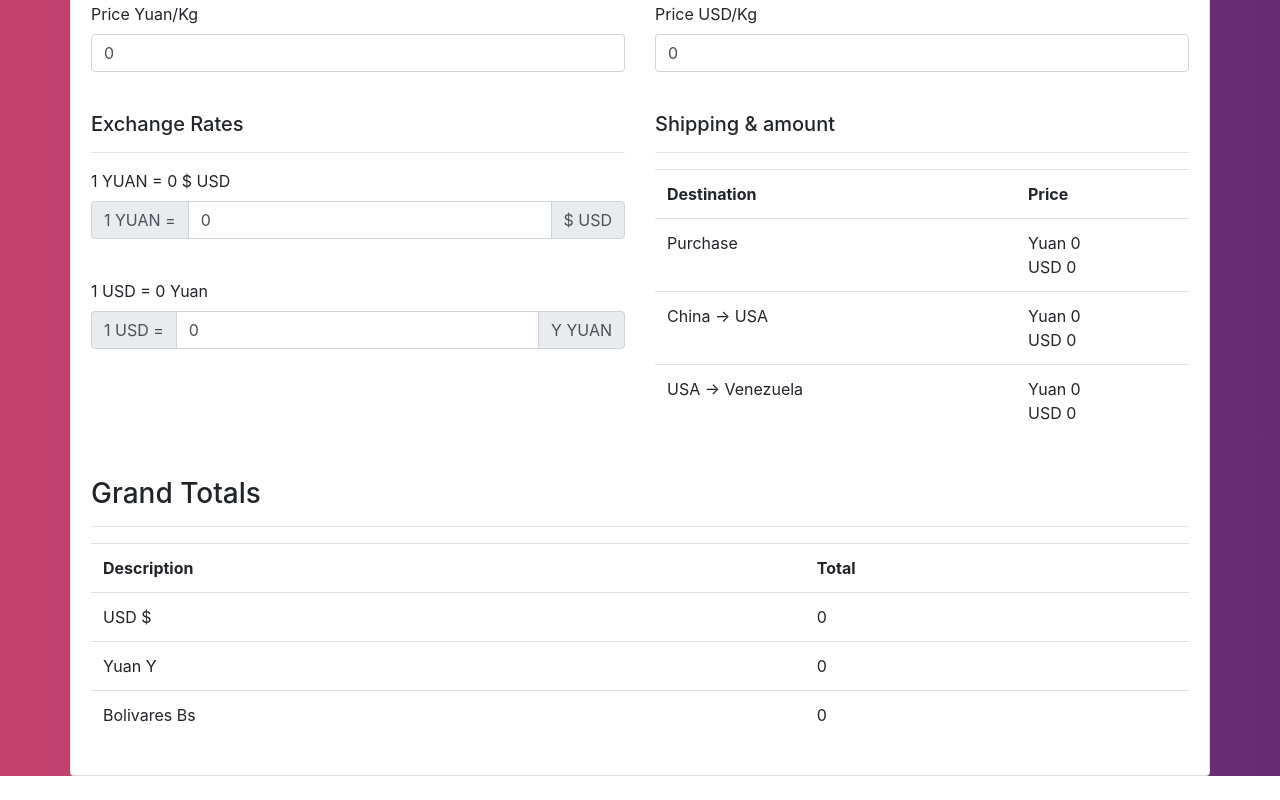
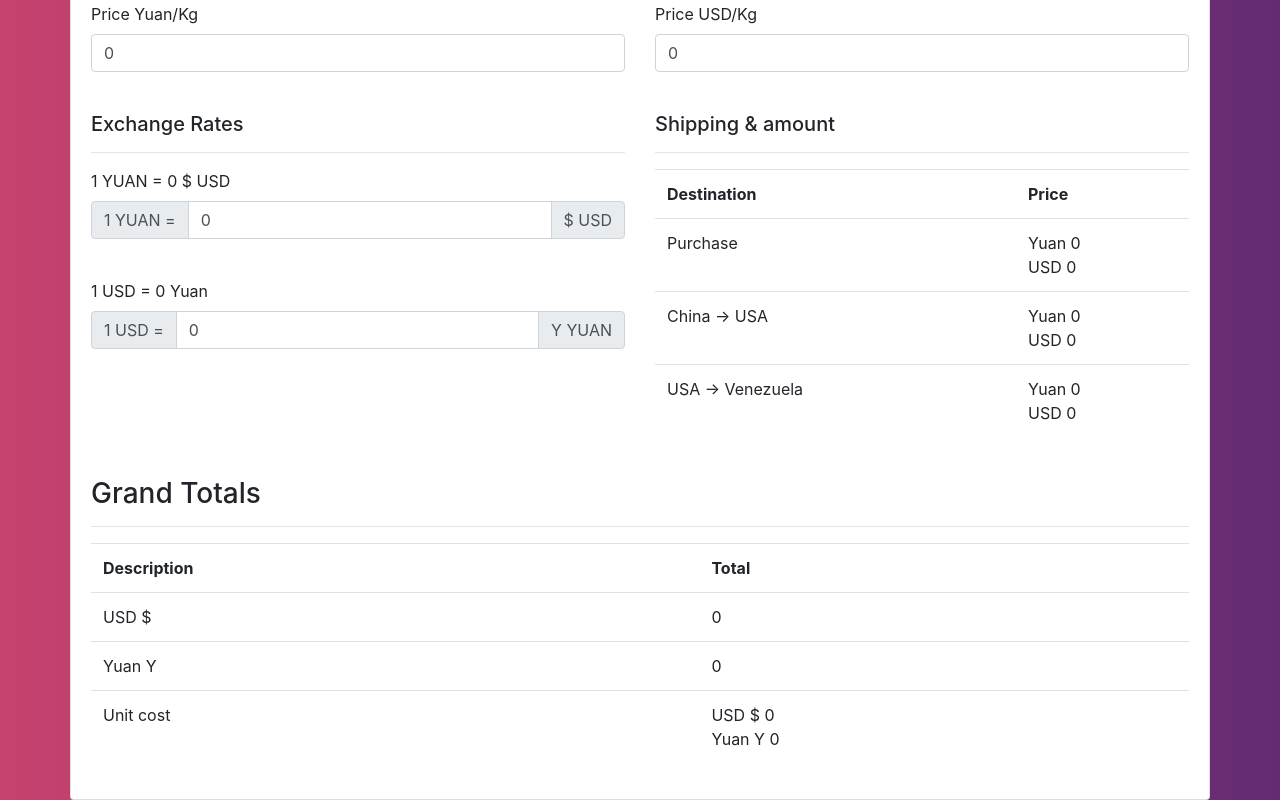
Before and after one commit to Helg18/angular-shipping-calculator, an Angular app: page / in a window 1280 px wide. Shown: the part 583-1383 px from the top of the page. Before the commit the page ends 1359 px from the top, so only its background shows below. Built offline with nearby package versions, Linux system fonts and the light colour scheme.

Commit message:
Agregando valores de mercancia puesta en venezuela

```diff
--- a/src/app/app.component.html
+++ b/src/app/app.component.html
@@ -132,8 +132,9 @@
                 <td>{{ shipping.yuanGrandTotal }}</td>
               </tr>
               <tr>
-                <td>Bolivares Bs</td>
-                <td>{{ shipping.bsGrandTotal }}</td>
+                <td>Unit cost</td>
+                <td>USD $ {{ shipping.unitCostUsd }} <br>
+                Yuan Y {{ shipping.unitCostYuan }}</td>
               </tr>
               </tbody>
             </table>
--- a/src/app/app.component.ts
+++ b/src/app/app.component.ts
@@ -18,6 +18,7 @@ export class AppComponent {
     this.setTotalChinaToUsa();
     this.setTotalUsaToVzla();
     this.setGrandTotals();
+    this.setUnitCost();
   }
 
   // Calulate total Weight
@@ -27,7 +28,7 @@ export class AppComponent {
 
   // Calculate Volumetric Weight
   setVolumetricWeight() {
-    this.shipping.volumetricWeight = (this.shipping.height * this.shipping.width * this.shipping.large) * 400;
+    this.shipping.volumetricWeight = (this.shipping.height * this.shipping.width * this.shipping.large) * 500;
     this.shipping.totalVolumetricWeight = this.shipping.volumetricWeight * this.shipping.quantities;
   }
 
@@ -85,4 +86,10 @@ export class AppComponent {
   setChangeUsd() {
     this.initialPoint();
   }
+
+  // Calculate unit final cost in vzla
+  setUnitCost() {
+    this.shipping.unitCostUsd = this.shipping.usdGrandTotal / this.shipping.quantities;
+    this.shipping.unitCostYuan = this.convertUsdToYuan(this.shipping.unitCostUsd);
+  }
 }
--- a/src/app/models/shipping.ts
+++ b/src/app/models/shipping.ts
@@ -27,8 +27,8 @@ export class Shipping {
   vzlaUsd = 0;
   usdGrandTotal = 0;
   yuanGrandTotal = 0;
-  bsGrandTotal = 0;
   totalWeight = 0;
   totalVolumetricWeight = 0;
-
+  unitCostUsd = 0;
+  unitCostYuan = 0;
 }
```
